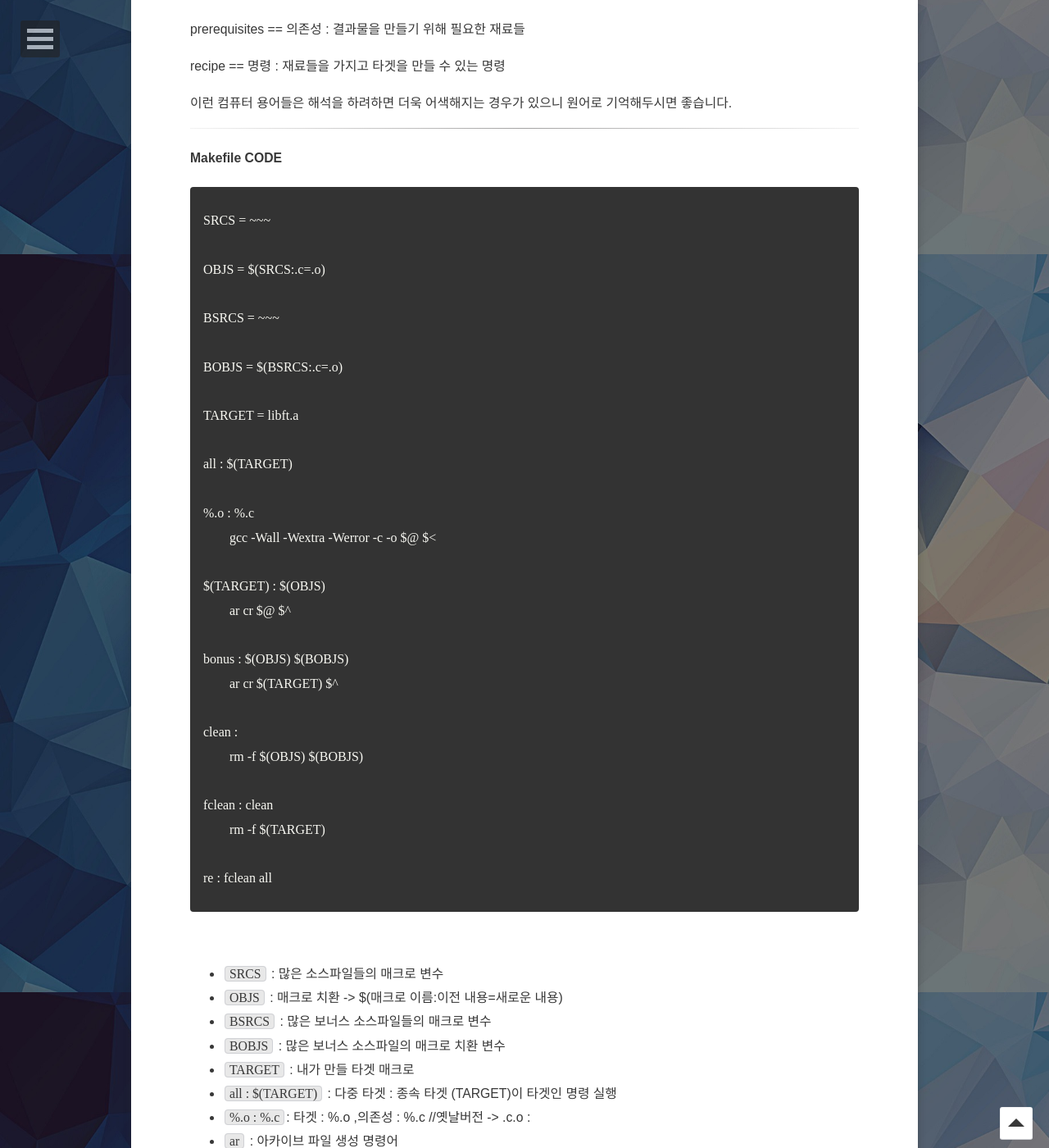
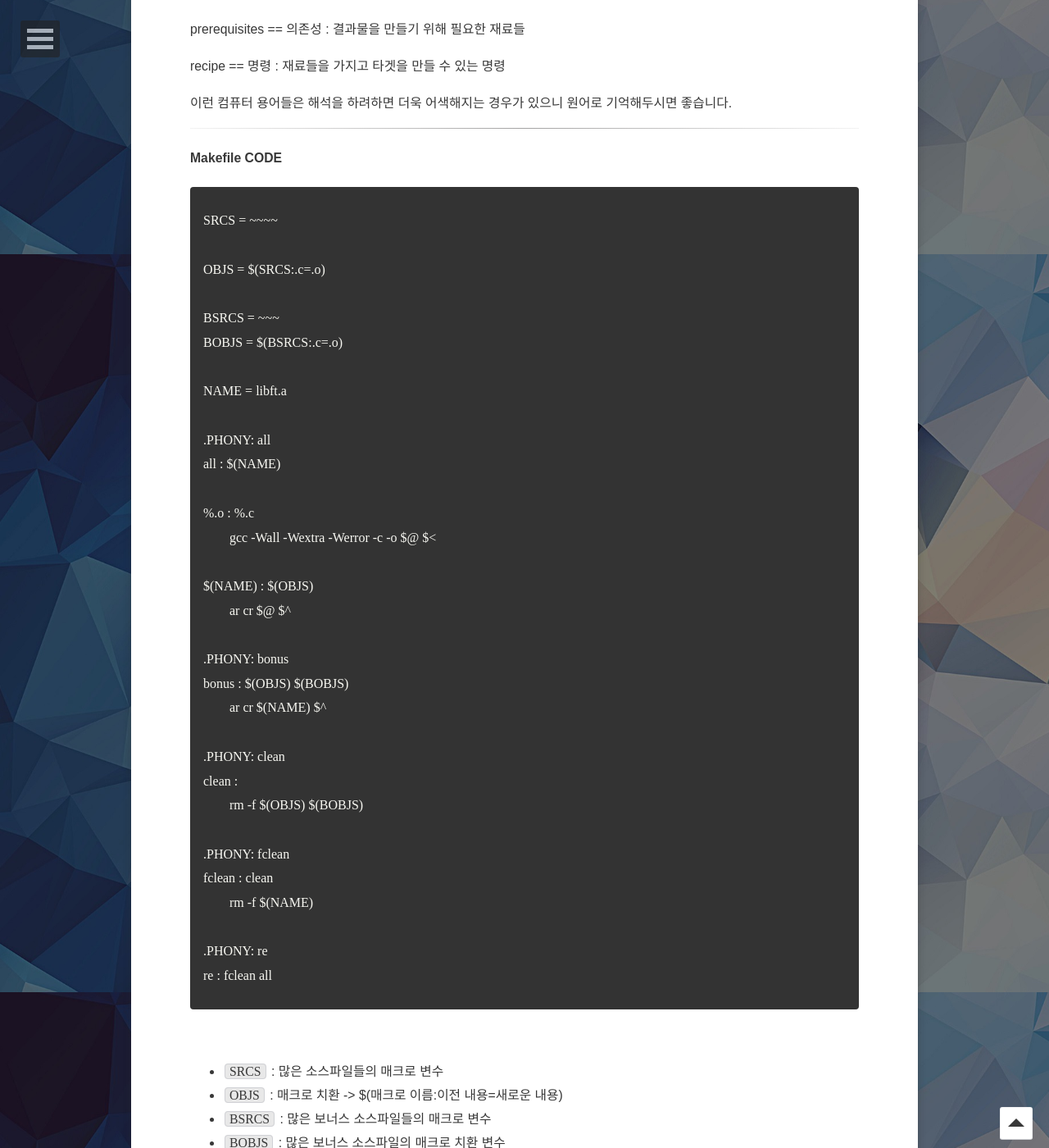
Before and after one commit to 2unbini/2unbini.github.io, a Jekyll site: the page built from _posts/42_LIBFT/2021-05-09-makefile.md, in a window 1280 px wide and 1400 px high, scrolled down 2390 px. Shown: the whole window at 82% size. Built offline with Jekyll 4.4.1, drawn with Linux system fonts in a browser that asks for light colours; some web fonts are replaced; comment, search, counter and statistics services are not loaded; some of the changed text lies outside the part shown.

Commit message:
Update 2021-05-09-makefile.md

```diff
--- a/_posts/42_LIBFT/2021-05-09-makefile.md
+++ b/_posts/42_LIBFT/2021-05-09-makefile.md
@@ -91,33 +91,37 @@ recipe == 명령	     : 재료들을 가지고 타겟을 만들 수 있는 명
 
 #### Makefile CODE
 {% highlight markdown %}
-SRCS = ~~~
+SRCS = ~~~~
 
 OBJS = $(SRCS:.c=.o)
 
 BSRCS = ~~~
-
 BOBJS = $(BSRCS:.c=.o)
 
-TARGET = libft.a
+NAME = libft.a
 
-all : $(TARGET)
+.PHONY: all
+all : $(NAME)
 
 %.o : %.c
 	gcc -Wall -Wextra -Werror -c -o $@ $<
 
-$(TARGET) : $(OBJS)
+$(NAME) : $(OBJS)
 	ar cr $@ $^
 
+.PHONY: bonus
 bonus : $(OBJS) $(BOBJS)
-	ar cr $(TARGET) $^
+	ar cr $(NAME) $^
 
+.PHONY: clean
 clean :
 	rm -f $(OBJS) $(BOBJS)
 
+.PHONY: fclean
 fclean : clean
-	rm -f $(TARGET)
+	rm -f $(NAME)
 
+.PHONY: re
 re : fclean all
 {% endhighlight %}
 <br />
@@ -126,8 +130,8 @@ re : fclean all
 * `OBJS`    	    : 매크로 치환 -> $(매크로 이름:이전 내용=새로운 내용)
 * `BSRCS`  	    : 많은 보너스 소스파일들의 매크로 변수
 * `BOBJS`  	    : 많은 보너스 소스파일의 매크로 치환 변수
-* `TARGET` 	    : 내가 만들 타겟 매크로
-* `all : $(TARGET)` : 다중 타겟 : 종속 타겟 (TARGET)이 타겟인 명령 실행
+* `NAME` 	    : 내가 만들 타겟 매크로
+* `all : $(NAME)` : 다중 타겟 : 종속 타겟 (NAME)이 타겟인 명령 실행
 * `%.o : %.c`: 타겟  : %.o ,의존성 : %.c //옛날버전 -> .c.o :
 *  `ar` 	    : 아카이브 파일 생성 명령어
 *  `c옵션` 	   : 새 아카이브 생성 (덮어씀)
@@ -139,6 +143,7 @@ re : fclean all
 *  `clean` 	    : 오브젝트 파일을 삭제하는 룰을 추가
 *  `fclean`  	    : 아카이브 파일도 삭제하는 룰을 추가
 *  `re` 	    : fclean을 실행하고 all 타겟을 실행하는 룰을 추가
+*  `.PHONY: ~` 	    : 가짜 목적물이라고 하며 동일한 이름의 파일과의 충돌을 막기 위해서 룰마다 적용해준다.
 
 ---
 
```
